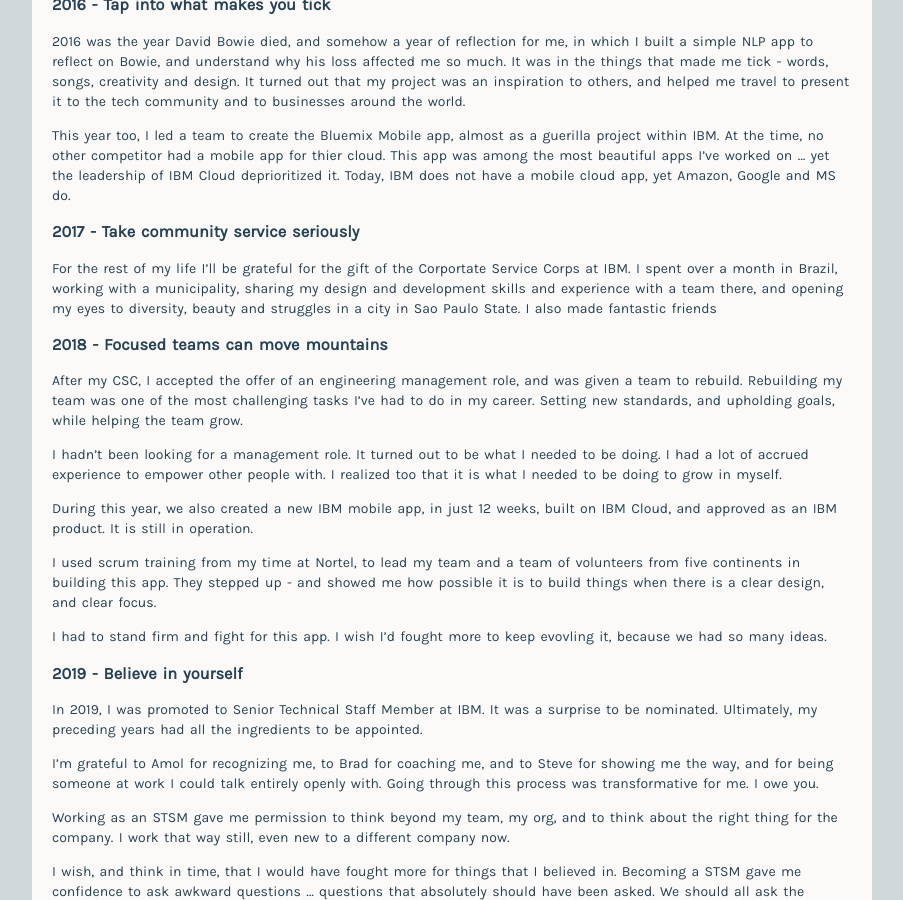
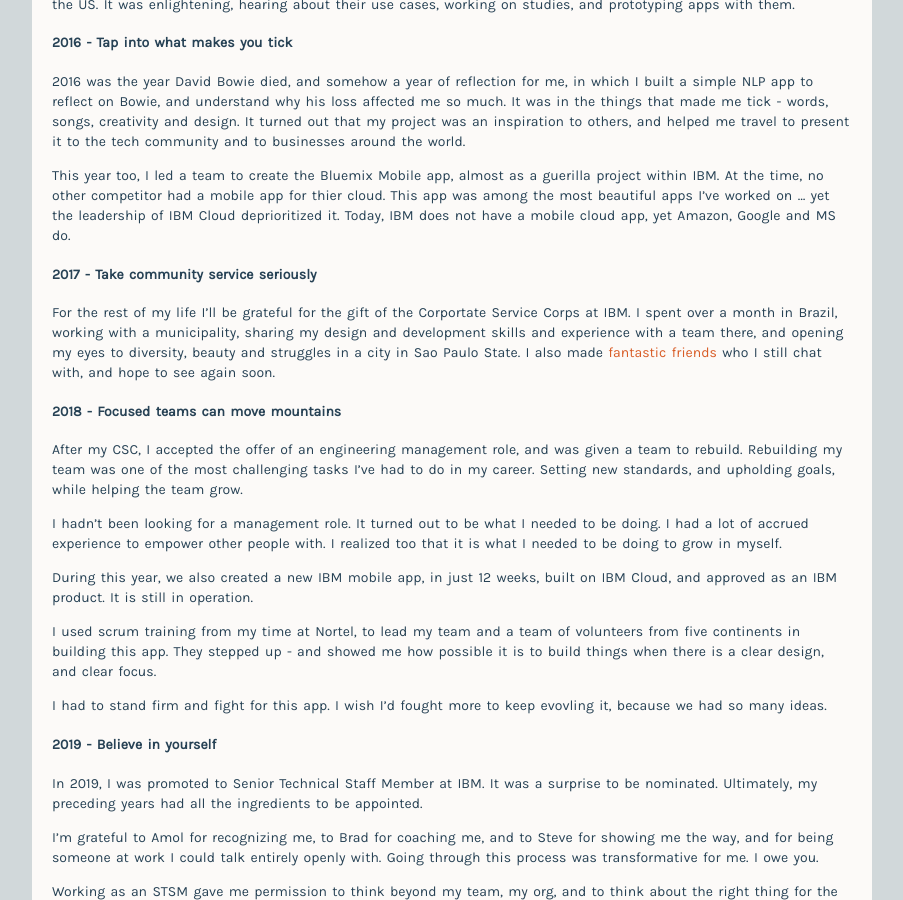
Before and after one commit to mcconville/blog, a Jekyll site: the page built from _posts/blog/2022-01-04-thirteen-lessons.md, in a window 1280 px wide and 900 px high, scrolled down 2796 px. Shown: the whole window, without its empty margins (188-1091 px from the left). Built offline with Jekyll 4.4.1, drawn with Linux system fonts in a browser that asks for light colours; some of the changed text lies outside the part shown.

Commit message:
Update 2022-01-04-thirteen-lessons.md

```diff
--- a/_posts/blog/2022-01-04-thirteen-lessons.md
+++ b/_posts/blog/2022-01-04-thirteen-lessons.md
@@ -11,9 +11,9 @@
 
 I joined Google in July as an engineering manager, and spent the second half of the year first of all pinching myself that I am working for a company I admire so much, and then deeply immersing in a lot of new information, growing a new team, and adapting to a new, and lovely work culture.
 
-My friend Steve also moved on from IBM in 2021. He cleverly put together a thread of 18 lessons from 18 years there. Inspired by him, I thought I'd reflect on thirteen career lessons from my thirteen years at IBM.
+My friend Steve also moved on from IBM in 2021. [He cleverly put together a thread of 18 lessons from 18 years there.](https://twitter.com/stevebot/status/1465721563303624715?s=20) Inspired by him, I thought I'd reflect on thirteen career lessons from my thirteen years at IBM.
 
-### 2008 - Try not to settle
+#### 2008 - Try not to settle
 
 My time at IBM began when Nortel ended in financial meltdown. when I look back, I had stayed at Nortel far, far too long. It had given me a wonderful start, and an opportunity to live in Canada - but there were far too many years of very difficult uncertainty.
 
@@ -23,7 +23,7 @@
 
 I was really proud and grateful to work at IBM.
 
-### 2009 - Learn from your team mates
+#### 2009 - Learn from your team mates
 
 My first job at IBM was building a web based UML tool. After almost two decades of writing code in C and Java, working with [Christian](https://www.linkedin.com/in/christianmvogt/) and [Marc](https://www.linkedin.com/in/marc-gobeil/) taught me a lot about programming in JavaScript - writing better code generally. Grateful to have worked with them.
 
@@ -31,7 +31,7 @@
 
 I am really grateful for all IBM taught me.
 
-### 2010 - Move around
+#### 2010 - Move around
 
 2010 was a tough year for me both personally and professionally. The part of IBM I worked at was about to be carved off. I didn't know at the time. The net effect was almost empty cubicles around me, which added to the sadness in my personal life at the same time.
 
@@ -42,7 +42,7 @@
 I feel lucky to have been adopted by McQ's team.
 
 
-### 2011 - Celebrate your service
+#### 2011 - Celebrate your service
 
 [IBM turned 100](https://www.ibm.com/ibm/history/ibm100/us/en/) in 2011, and challenged us to spend a day giving back to non profits in a [celebration of service](https://www.ibm.com/ibm/history/ibm100/us/en/service/).
 
@@ -56,7 +56,7 @@
 
 Lean into celebrations.
 
-### 2012 - Work on an Open Source Project
+#### 2012 - Work on an Open Source Project
 
 Working on [Eclipse Orion](https://projects.eclipse.org/projects/ecd.orion) gave me insight into how open source software is really built, what it really takes to create a community, and how it ends up being used by so many people.
 
@@ -64,7 +64,7 @@
 
 Really glad to have had this open source experience.
 
-### 2013 - Find a manager who supports you
+#### 2013 - Find a manager who supports you
 
 There is a greyzone for front end engineers like me. Engineers see me as a designer. Designers see me as an engineer.
 
@@ -77,7 +77,7 @@
 I'm glad to have experienced so much support from managers in my life, and really want to pay that forward as a manager myself.
 
 
-### 2014 - Keep making goals for yourself
+#### 2014 - Keep making goals for yourself
 
 I think this was the year that IBM eventually took our open source project and turned it into a [Web IDE](https://projects.eclipse.org/projects/ecd.orion), which is still in use today.
 
@@ -85,23 +85,23 @@
 
 I worked really closely with IBM Design, as a designer. With support from my team, I'd worked in a role that had seemed difficult to move to.
 
-### 2015 - Never stop experimenting
+#### 2015 - Never stop experimenting
 
 In 2015 Uwe saw me present my non profit app at an IBM conference. He asked me immediately after if I'd be open to working as a 'developer advocate' to work with customers, showing them how to build mobile apps on IBM Cloud. It was a dream job - where I could bring all of myself as a designer, a developer, a presenter, a traveler ... and an observor.
 
 I worked with The Gap, The UK Government, KP, ABC, Cigna, Boeing among others. I met developers in their labs, all over the US. It was enlightening, hearing about their use cases, working on studies, and prototyping apps with them.
 
-### 2016 - Tap into what makes you tick
+#### 2016 - Tap into what makes you tick
 
 2016 was the year David Bowie died, and somehow a year of reflection for me, in which I built a simple NLP app to reflect on Bowie, and understand why his loss affected me so much. It was in the things that made me tick - words, songs, creativity and design. It turned out that my project was an inspiration to others, and helped me travel to present it to the tech community and to businesses around the world.
 
 This year too, I led a team to create the Bluemix Mobile app, almost as a guerilla project within IBM. At the time, no other competitor had a mobile app for thier cloud. This app was among the most beautiful apps I've worked on ... yet the leadership of IBM Cloud deprioritized it. Today, IBM does not have a mobile cloud app, yet Amazon, Google and MS do.
 
-### 2017 - Take community service seriously
+#### 2017 - Take community service seriously
 
-For the rest of my life I'll be grateful for the gift of the Corportate Service Corps at IBM. I spent over a month in Brazil, working with a municipality, sharing my design and development skills and experience with a team there, and opening my eyes to diversity, beauty and struggles in a city in Sao Paulo State. I also made fantastic friends
+For the rest of my life I'll be grateful for the gift of the Corportate Service Corps at IBM. I spent over a month in Brazil, working with a municipality, sharing my design and development skills and experience with a team there, and opening my eyes to diversity, beauty and struggles in a city in Sao Paulo State. I also made [fantastic friends](https://mcconville.github.io/blog/anton/2017/08/23/my-csc-team-mates) who I still chat with, and hope to see again soon.
 
-### 2018 - Focused teams can move mountains
+#### 2018 - Focused teams can move mountains
 
 After my CSC, I accepted the offer of an engineering management role, and was given a team to rebuild. Rebuilding my team was one of the most challenging tasks I've had to do in my career. Setting new standards, and upholding goals, while helping the team grow.
 
@@ -113,7 +113,7 @@
 
 I had to stand firm and fight for this app. I wish I'd fought more to keep evovling it, because we had so many ideas.
 
-### 2019 - Believe in yourself
+#### 2019 - Believe in yourself
 
 In 2019, I was promoted to Senior Technical Staff Member at IBM. It was a surprise to be nominated. Ultimately, my preceding years had all the ingredients to be appointed.
 
```
